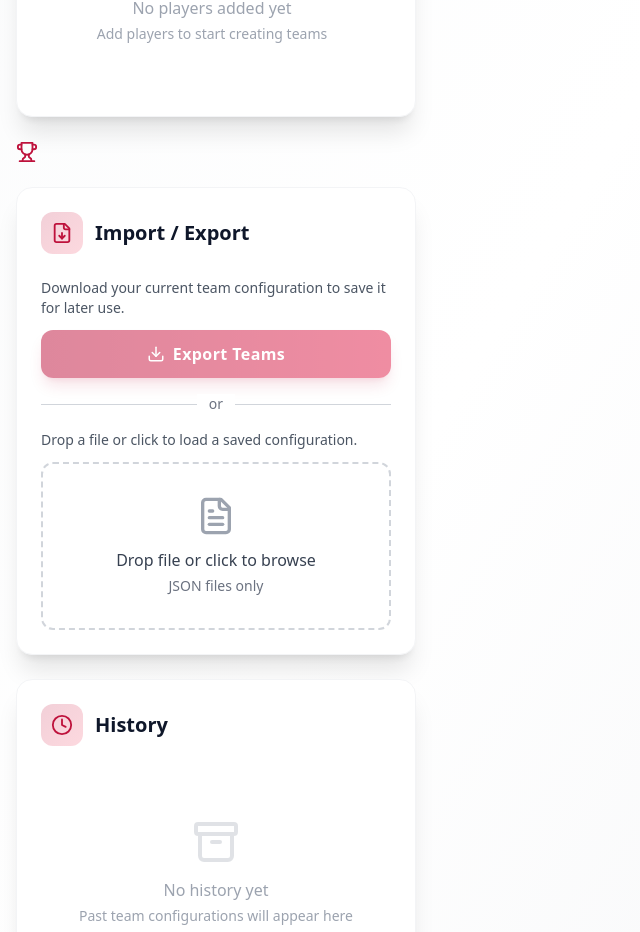
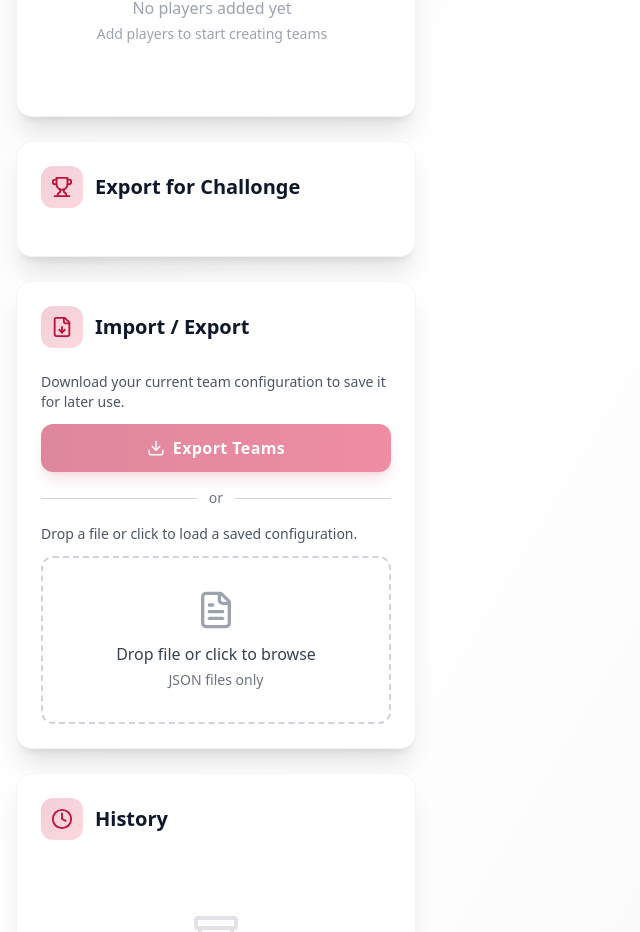
Before and after one commit to camachoo1/team-randomizer, a React (Vite) app: page / in a window 1280 px wide. Shown: the part 916-1848 px from the top of the page, without its empty margins (0-640 px from the left). Built offline with nearby package versions, Linux system fonts and the light colour scheme.

Commit message:
Add some styling to bulkexport

```diff
--- a/src/components/BulkExport.tsx
+++ b/src/components/BulkExport.tsx
@@ -8,11 +8,15 @@ export default function BulkExport() {
   const [includePlayerNames, setIncludePlayerNames] = useState(false);
 
   return (
-    <div>
-      <div>
-        <div>
+    <div
+      className='card animate-fade-in'
+      style={{ animationDelay: '0.5s' }}
+    >
+      <div className='flex items-center gap-3 mb-6'>
+        <div className='p-2.5 bg-gradient-to-br from-primary/20 to-rose-500/20 rounded-xl'>
           <Trophy className='text-primary' size={22} />
         </div>
+        <h2 className='text-xl font-bold'>Export for Challonge</h2>
       </div>
     </div>
   );
```
